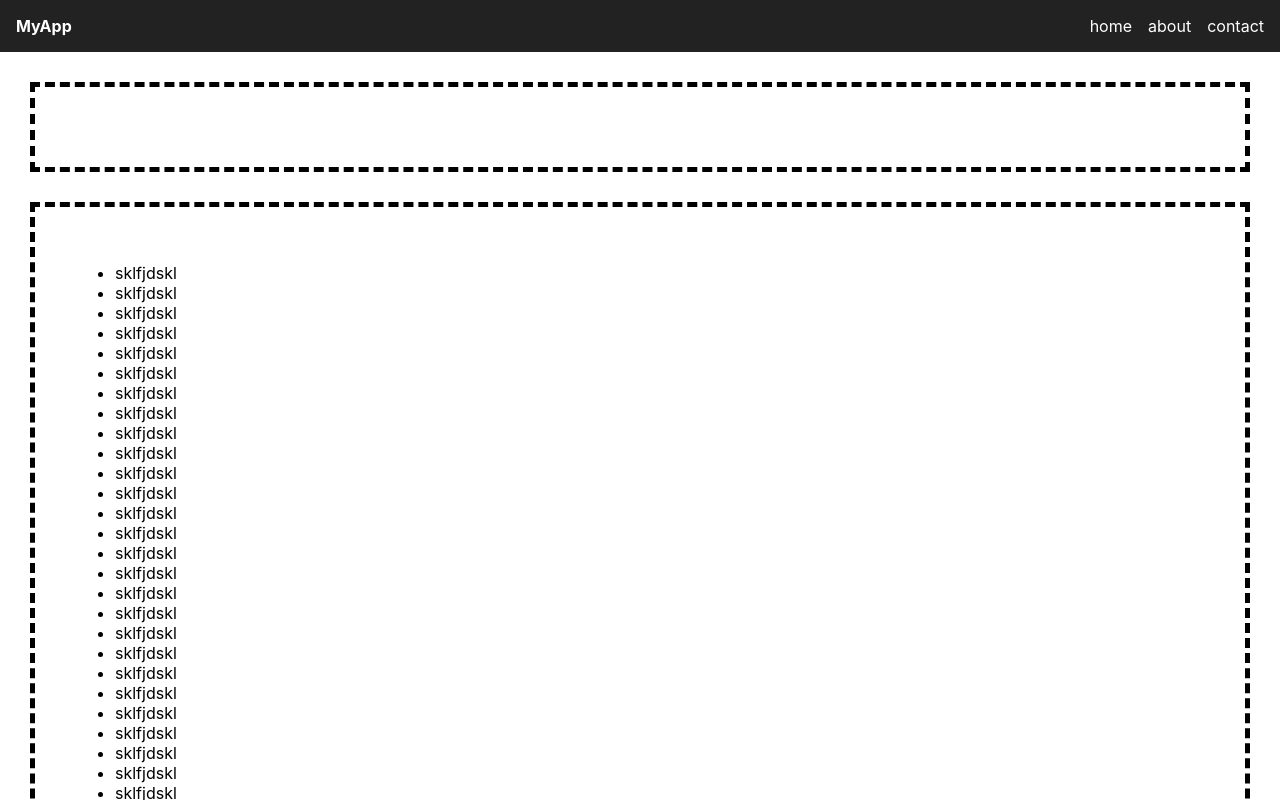
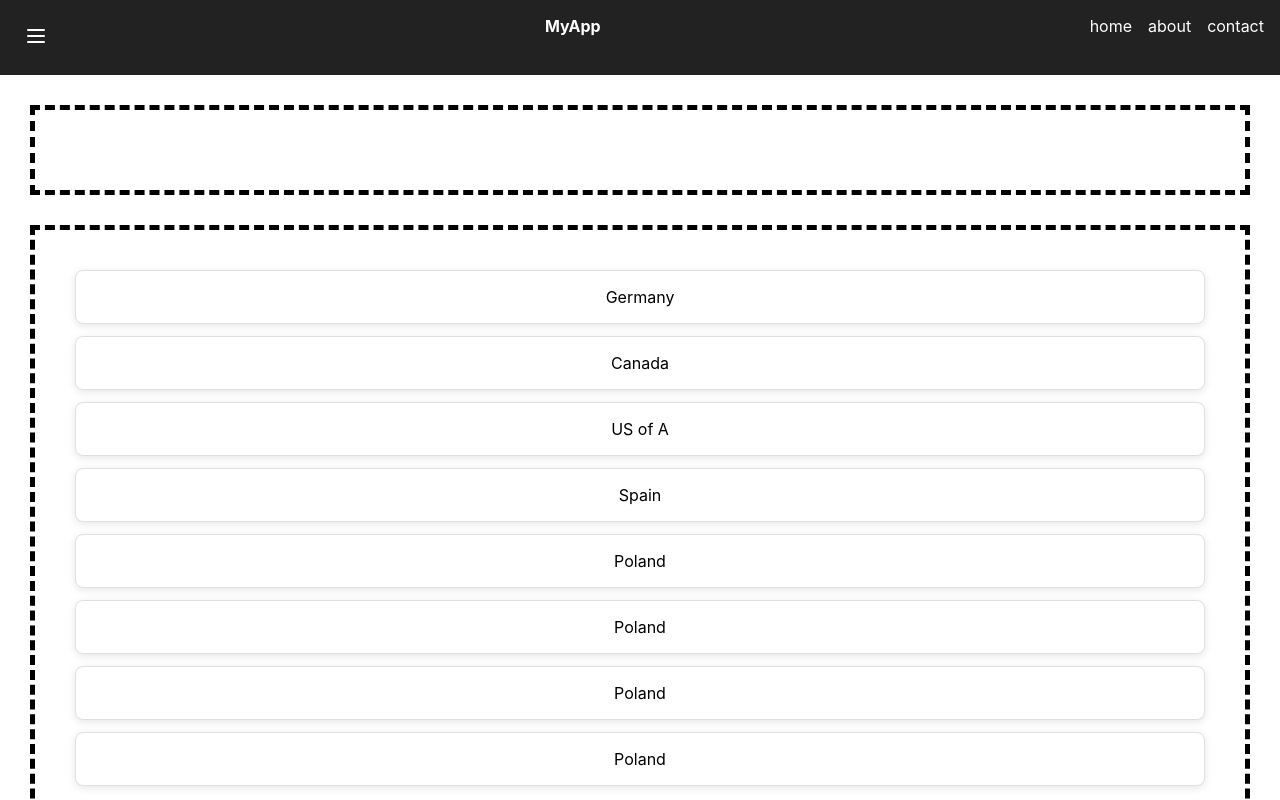
Before and after one commit to JPCodes44/learnshit, a React (Create React App) app: page / in a window 1280 px wide. Shown: the top 800 px of the page. Built offline with nearby package versions, Linux system fonts and the light colour scheme.

Commit message:
added generics to the default components

```diff
--- a/package.json
+++ b/package.json
@@ -8,6 +8,7 @@
     "@types/node": "^16.18.126",
     "@types/react": "^19.1.4",
     "@types/react-dom": "^19.1.5",
+    "lucide-react": "^0.511.0",
     "react": "^19.1.0",
     "react-dom": "^19.1.0",
     "react-scripts": "5.0.1",
--- a/src/components/navbar.tsx
+++ b/src/components/navbar.tsx
@@ -1,11 +1,35 @@
 import React from 'react';
 import { NavBarSections } from './navbarul';
 import { NavBarList } from './navbarlist';
+import { Menu } from "lucide-react";
+
+const HamburgerButton: React.FC = () => {
+    return(<button
+      aria-label="Open menu"
+      style={{
+        background: "transparent",
+        border: "none",
+        cursor: "pointer",
+        color: "white",
+        padding: "8px",
+      }}
+    >
+      <Menu size={24} />
+    </button>)
+  };
+
+const NavHeader: React.FC<React.PropsWithChildren> = ({children}) => {
+    return(
+    <div style={{ fontWeight: 'bold' }}>{children}</div>
+    )
+}
+
 
 export const NavBar: React.FC = () => {
     return (
         <nav style={{ padding: '1rem', background: '#222', color: '#fff', display: 'flex', flexDirection: "row", justifyContent: 'space-between' }}>
-            <div style={{ fontWeight: 'bold' }}>MyApp</div>
+            <HamburgerButton />
+            <NavHeader>MyApp</NavHeader>
             <NavBarSections>
                 <NavBarList href='/'>home</NavBarList>
                 <NavBarList href='/About'>about</NavBarList>
--- a/src/components/navbarlist.tsx
+++ b/src/components/navbarlist.tsx
@@ -1,14 +1,8 @@
 import { ListProps } from "../settings/default";
 
 
-const ListCard: React.FC<ListProps> = ({href, style, children}) => {
+export const NavBarList: React.FC<ListProps> = ({href, children}) => {
     return(
-        <li><a href={href} style={style}>{children}</a></li>
+        <li><a href={href} style={{ color: '#fff', textDecoration: 'none' }}>{children}</a></li>
     )
 }
-
-export const NavBarList: React.FC<ListProps> = ({href, children}) => {
-    return(
-        <ListCard href={href} style={{ color: '#fff', textDecoration: 'none' }}>{children}</ListCard>
-    )
-}
--- a/src/components/navbarul.tsx
+++ b/src/components/navbarul.tsx
@@ -1,16 +1,9 @@
-import { ContentProps } from "../settings/default";
+import { ContentProps, ULProps} from "../settings/default";
 
 
-  type ULProps = React.PropsWithChildren<ContentProps>;
-
-  const ULCard: React.FC<ULProps> = ({ style, children }) => (
-    <ul style={style}>
-      {children}
-    </ul>
-  );
 
 export const NavBarSections: React.FC<ULProps> = ({ children }) => (
-    <ULCard style={{
+  <ul style={{
     listStyle: 'none',
     display: 'flex',
     gap: '1rem',
@@ -18,5 +11,5 @@ import { ContentProps } from "../settings/default";
     padding: 0,
   }}>
     {children}
-    </ULCard>
+  </ul>
 );
--- a/src/components/weatherform.tsx
+++ b/src/components/weatherform.tsx
@@ -6,10 +6,10 @@ import { JsxElement } from "typescript";
 import { NavBar } from "./navbar"
 import { WeatherHeader } from "./weatherheader";
 import { WeatherFooter } from "./weatherfooter"
-import { PaddingProps } from "../settings/default";
+import { BodyPaddingProps, PaddingProps } from "../settings/default";
 
 
-const BodyPadding = ({children}: PaddingProps) => {
+export const BodyPadding: React.FC<BodyPaddingProps> = ({children}) => {
     return(
     <div style={{margin: "30px", padding: "40px", borderStyle: "dashed", borderWidth: "5px", }}
         >{children}
@@ -17,15 +17,24 @@ const BodyPadding = ({children}: PaddingProps) => {
     )
 }
 
-
-
 export const WeatherForm = () => {
     return(
         <>
             <NavBar />
             <WeatherHeader />
             <BodyPadding>
-                <WeatherList />
+                <WeatherList>Germany</WeatherList>
+                <WeatherList>Canada</WeatherList>
+                <WeatherList>US of A</WeatherList>
+                <WeatherList>Spain</WeatherList>
+                <WeatherList>Poland</WeatherList>
+                <WeatherList>Poland</WeatherList>
+
+                <WeatherList>Poland</WeatherList>
+
+                <WeatherList>Poland</WeatherList>
+
+
             </BodyPadding>
             <WeatherFooter />
         </>
--- a/src/components/weatherlist.tsx
+++ b/src/components/weatherlist.tsx
@@ -1,53 +1,30 @@
 import React from "react";
 import { PaddingProps } from "../settings/default";
+import { ListProps } from "../settings/default";
 
 
-const ListField = ({children}: PaddingProps) => {
-    return(
-    <ul>
-        {children}
-        <li>sklfjdskl</li>
-        <li>sklfjdskl</li>
-        <li>sklfjdskl</li>
-        <li>sklfjdskl</li>
-        <li>sklfjdskl</li>
-        <li>sklfjdskl</li>
-        <li>sklfjdskl</li>
-        <li>sklfjdskl</li>
-        <li>sklfjdskl</li>
-        <li>sklfjdskl</li>
-        <li>sklfjdskl</li>
-        <li>sklfjdskl</li>
-        <li>sklfjdskl</li>
-        <li>sklfjdskl</li>
-        <li>sklfjdskl</li>
-        <li>sklfjdskl</li>
-        <li>sklfjdskl</li>
-        <li>sklfjdskl</li>
-        <li>sklfjdskl</li>
-        <li>sklfjdskl</li>
-        <li>sklfjdskl</li>
-        <li>sklfjdskl</li>
-        <li>sklfjdskl</li>
-        <li>sklfjdskl</li>
-        <li>sklfjdskl</li>
-        <li>sklfjdskl</li>
-        <li>sklfjdskl</li>
-        <li>sklfjdskl</li>
-        <li>sklfjdskl</li>
-        <li>sklfjdskl</li>
-        <li>sklfjdskl</li>
-        <li>sklfjdskl</li>
-        <li>sklfjdskl</li>
-        <li>sklfjdskl</li>
-        <li>sklfjdskl</li>
-    </ul>)
-}
+export const WeatherList: React.FC<ListProps> = ({children}) => {
+    return (
+        <ul style={{ listStyle: "none", padding: 0, margin: 0, display: "flex",
+            flexDirection: "row",
+            justifyContent: "center"}}>
+          <li
+            style={{
+              backgroundColor: "#fff",
+              border: "1px solid #e0e0e0",
+              borderRadius: "8px",
+              boxShadow: "0 2px 8px rgba(0, 0, 0, 0.1)",
+              padding: "16px",
+              marginBottom: "12px",
+              width: "100%",
+              display: "flex",
+              justifyContent: "center",
+              alignContent: "center"
 
-
-export const WeatherList = () => {
-    return(
-        <ListField />
-
-    )
-}
+            }}
+          >
+            {children}
+          </li>
+        </ul>
+      );
+    }
```
Also changed, not shown: src/settings/default.tsx (+20 -12 lines), 2 other files (tests, documents, lock files or other folders). Lines whose indentation alone changed are shown as unchanged.
